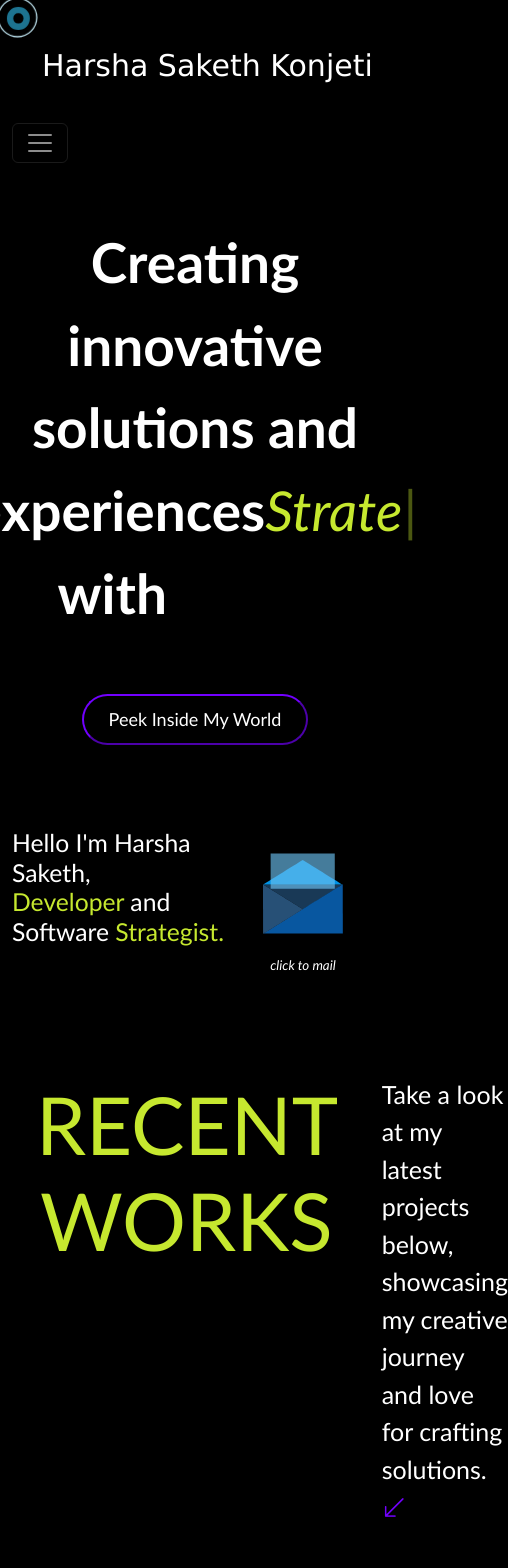
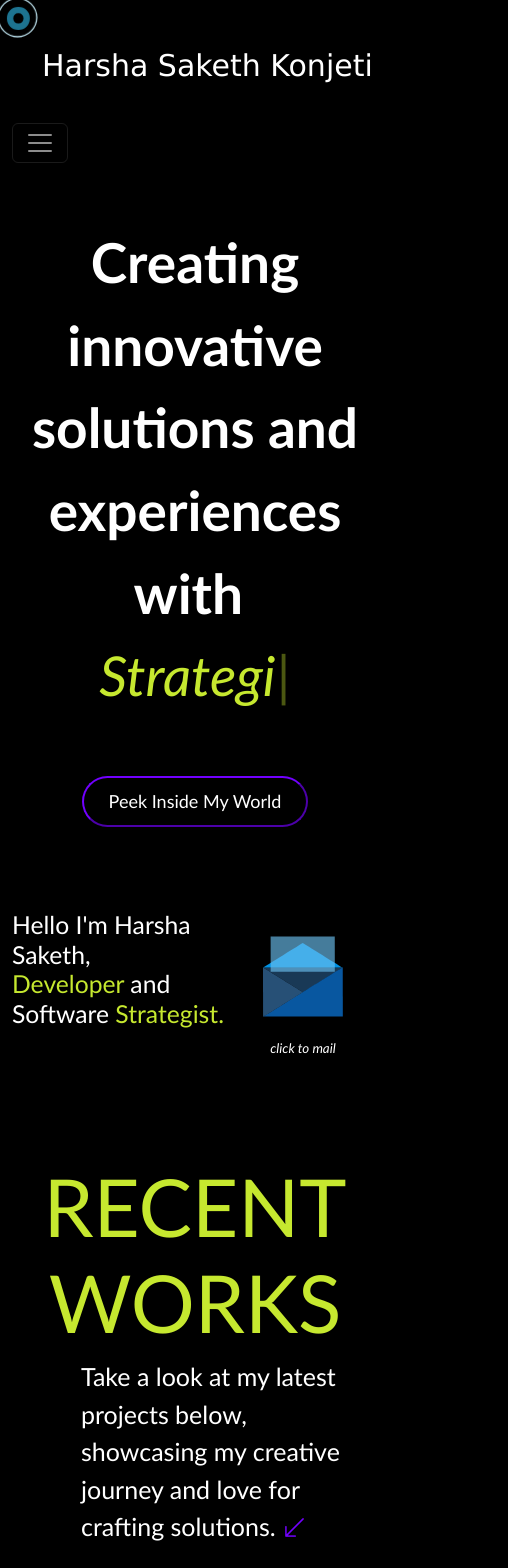
Before and after one commit to hkonjeti3/Harsha-Portfolio, a React (Create React App) app: page / in a window 390 px wide. Shown: the top 1568 px of the page, 508 px wide, since content can reach past the window. Built offline with nearby package versions, Linux system fonts and the light colour scheme.

Commit message:
responsive fix.

```diff
--- a/src/Header.js
+++ b/src/Header.js
@@ -3,21 +3,23 @@ import { Navbar, Nav, Button, Container } from 'react-bootstrap';
 import { useNavigate } from 'react-router-dom';
 import AnchorLink from "react-anchor-link-smooth-scroll";
 const Header = () => {
-  // const navigate = useNavigate(); // Initialize useNavigate
-
-  // const handleResumeClick = () => {
-  //   navigate('/resume'); // Navigate to the resume route
-  // };
 
   const handleResumeClick = () => {
-    window.open('https://drive.google.com/file/d/1jrhLw9i0bhGGiGdcG3Ac0QOyjLy-1MJL/view?usp=share_link','_blank'); // Navigate to the Google Drive link
+    window.open('https://drive.google.com/file/d/1jrhLw9i0bhGGiGdcG3Ac0QOyjLy-1MJL/view?usp=share_link', '_blank'); // Navigate to the Google Drive link
   };
 
+  const navigate = useNavigate();
+
  const handleScroll = (id) => {
+    if (window.location.pathname !== '/') {
+      navigate('/');
+    }
+    setTimeout(() => {
       const element = document.getElementById(id);
       if (element) {
         element.scrollIntoView({ behavior: 'smooth' });
       }
+    }, 100);
   };
 
   return (
@@ -27,7 +29,7 @@ const Header = () => {
         <Navbar.Toggle aria-controls="basic-navbar-nav" />
         <Navbar.Collapse id="basic-navbar-nav" className="justify-content-end">
           <Nav className="ml-auto">
-        <Nav.Link onClick={() => handleScroll('projects')} className="nav-link-custom">Work</Nav.Link>
+            <Nav.Link onClick={() => handleScroll('recent-works')} className="nav-link-custom">Work</Nav.Link>
             <Nav.Link href="/about" className="nav-link-custom">About</Nav.Link>
             <Button variant="custom" className="ml-2" onClick={handleResumeClick}>Resume</Button>
           </Nav>
--- a/src/Pages/About.js
+++ b/src/Pages/About.js
@@ -20,7 +20,7 @@ function About() {
     return (
         <about>
             <div className="about-container">
-                <div className="about-heading col-lg-4"><img src={aboutImg}></img></div>
+                <div className="about-heading col-lg-4 colg-md-12"><img src={aboutImg}></img></div>
                 <div className="about-me col-lg-8">
                     <Zoom><h2>About Me</h2></Zoom>
                 <p></p>Hi there! I'm Harsha Saketh Konjeti, currently pursuing my Master's in Computer Science at Indiana University Bloomington. With a solid foundation in programming, data management, web development, and software engineering principles, I am eager to leverage my skills in real-world projects.<p />
--- a/src/Pages/Home/home.css
+++ b/src/Pages/Home/home.css
@@ -3,29 +3,16 @@
   text-align: center;
   font-size: 55px;
   font-weight: bold;
-
 }
 
-/* .tag-second-parent{
-  display: flex;
-  justify-content: space-evenly;
-   /* border: 2px solid sandybrown;
-} */
 .tag-second {
   display: flex;
-  /* border: 2px solid white; */
   justify-content: center;
-  /* width: max-content; */
   font-size: 55px;
-
-  /* position: inherit; */
-
-
+  flex-wrap: wrap;
 }
 
 .tag-second div {
-  /* border: 2px solid green; */
-  /* color: rgb(114, 0, 254); */
   color: #c6e82f;
   font-style: italic;
   font-weight: normal;
@@ -35,7 +22,6 @@
   color: white !important;
   font-weight: bold !important;
   font-style: normal !important;
-
 }
 
 .home-btn {
@@ -45,7 +31,6 @@
   border-color: rgb(114, 0, 254);
   padding: 10px 25px;
   font-size: large;
-
 }
 
 
@@ -69,16 +54,17 @@
 .section2 {
   padding-top: 60px;
   display: flex;
-  align-items:center;
+  align-items: center;
   justify-content: space-between;
   /* border: 2px solid sienna; */
 }
-.welcome-text span{
-  color:#c6e82f;
-  }
 
-.welcome-text span:hover{
-color: #8eac08;
+.welcome-text span {
+  color: #c6e82f;
+}
+
+.welcome-text span:hover {
+  color: #8eac08;
 }
 
 .skills_container {
@@ -113,7 +99,6 @@ color: #8eac08;
   text-align: center;
   font-size: xx-large;
   color: #fff !important;
-
 }
 
 .email :hover {
@@ -255,14 +240,11 @@ color: #8eac08;
   text-align: center;
   color: #c6e82f;
   display: flex;
-  /* border: 2px solid white; */
-
 }
 
 .project-heading-parent {
   display: flex;
-  /* border: 2px solid wheat; */
-  /* align-items: end; */
+  flex-wrap: wrap;
   justify-content: space-between;
 }
 
@@ -271,7 +253,6 @@ color: #8eac08;
 }
 
 .project-glimse {
-  /* border: 2px solid salmon; */
   font-size: 25px;
   text-align: left;
   padding-left: 45px;
@@ -285,30 +266,23 @@ color: #8eac08;
 .about-container {
   display: flex;
   justify-content: space-between;
-  /* margin-top: -100px; */
+  flex-wrap: wrap;
 }
 
 .about-heading {
-
   text-align: center;
-
-  /* margin-bottom: -120px; */
 }
 
 .about-heading img {
   height: 700px;
   width: 600px;
-
-  /* margin-left: -170px;   */
 }
 
 .about-me {
 
   padding: 0px 60px;
-  /* padding-bottom: 40px !important; */
   font-size: 20px;
   text-align: justify;
-
 }
 
 .about-me h2 {
--- a/src/Pages/Home/home.js
+++ b/src/Pages/Home/home.js
@@ -29,10 +29,10 @@ const Home = () => {
             <Container className="base">
                 <div className="tag-parent">
                     <Zoom>
-                    <div>
-                        Creating innovative solutions and
-                    </div>
-                    <div className="tag-second-parent">
+                        <div>
+                            Creating innovative solutions and
+                        </div>
+
                         <div className="tag-second">
                             <div className="tag-part1">
                                 experiences with&nbsp;
@@ -40,7 +40,7 @@ const Home = () => {
                             <div className="typewriter">
                                 <Typewriter
                                     options={{
-                                        strings: [' Unique Vision.', ' Strategic Insight.', ' Technical Expertise.'],
+                                        strings: [' Unique Vision', ' Strategic Insight', ' Technical Expertise'],
                                         autoStart: true,
                                         loop: true,
                                         deleteSpeed: 50,
@@ -49,7 +49,7 @@ const Home = () => {
 
                             </div>
                         </div>
-                    </div>
+
                     </Zoom>
                     <Link to="/about">
                         <button className="home-btn">Peek Inside My World</button>
@@ -68,14 +68,16 @@ const Home = () => {
                         <div className="about-contact-me">click to mail</div>
                     </div>
                 </div>
-                <Projects id="projects" />
+                <div id="recent-works">
+                    <Projects />
+                </div>
                 <Container className="skills_container">
                     <div className="skills">Technological Arsenal</div>
                 </Container>
                 <Techstack />
                 <div className="email">
-                <a href={gmailUrl} target="_blank" rel="noopener noreferrer">
-                    harshasaketh.konjeti@gmail.com <i class="bi bi-arrow-up-right arrow"></i>
+                    <a href={gmailUrl} target="_blank" rel="noopener noreferrer">
+                        harshasaketh.konjeti@gmail.com <i class="bi bi-arrow-up-right arrow"></i>
                     </a>
                 </div>
             </Container>
```
Lines whose indentation alone changed are shown as unchanged.
